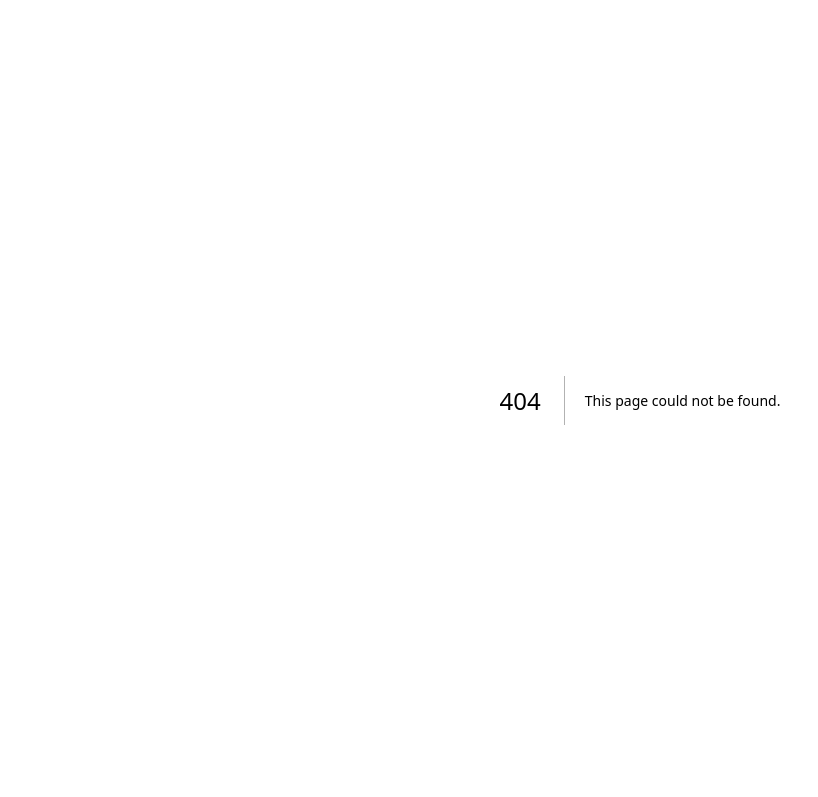
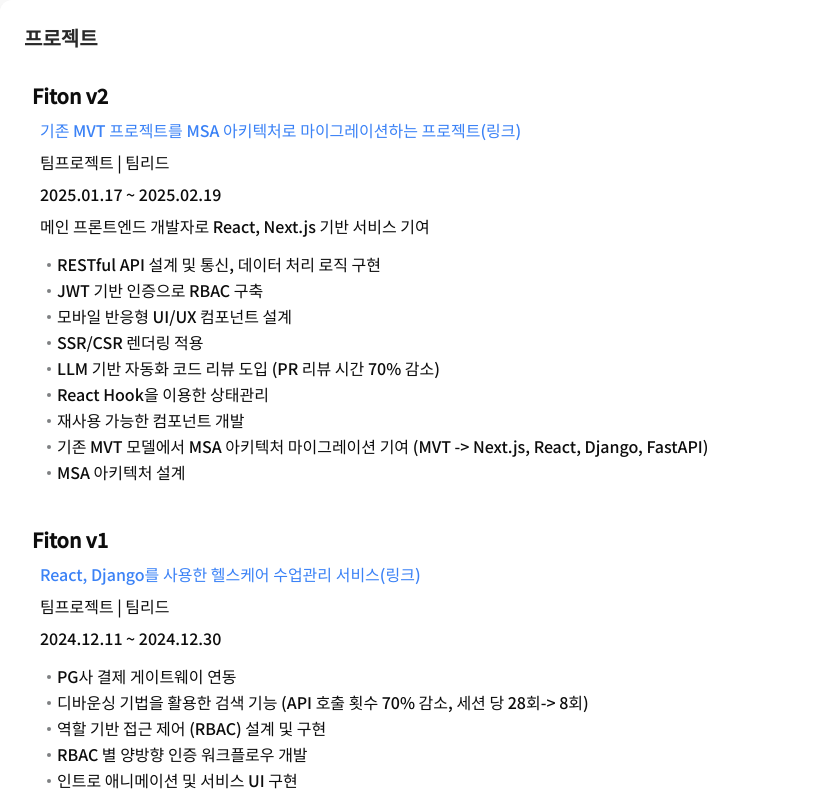
Before and after one commit to 2zm00/portfolio, a Next.js app: page /portfolio in a window 1280 px wide. Before the commit this address had no page. Shown: the top 797 px of the page, without its empty margins (0-818 px from the left). Built offline with nearby package versions, Linux system fonts and the light colour scheme.

Commit message:
feat: 포트폴리오섹션 컴포넌트화

```diff
--- /dev/null
+++ b/app/portfolio/page.tsx
@@ -0,0 +1,20 @@
+import Card from "../components/common/Cards";
+import "../styles/markdown.css";
+import ReactMarkdown from "react-markdown";
+import rehypeRaw from 'rehype-raw';
+import remarkGfm from "remark-gfm";
+import rehypeSanitize from "rehype-sanitize";
+import portfolio from "../data/portfolio";
+
+export default function PortfolioSection() {
+	return (
+		<Card className="markdown" title="프로젝트" delay={200}>
+				<ReactMarkdown
+				remarkPlugins={[remarkGfm]}
+				rehypePlugins={[rehypeSanitize, rehypeRaw]}
+				>
+							{portfolio.description}
+							</ReactMarkdown>
+			</Card>
+	)
+}
```
